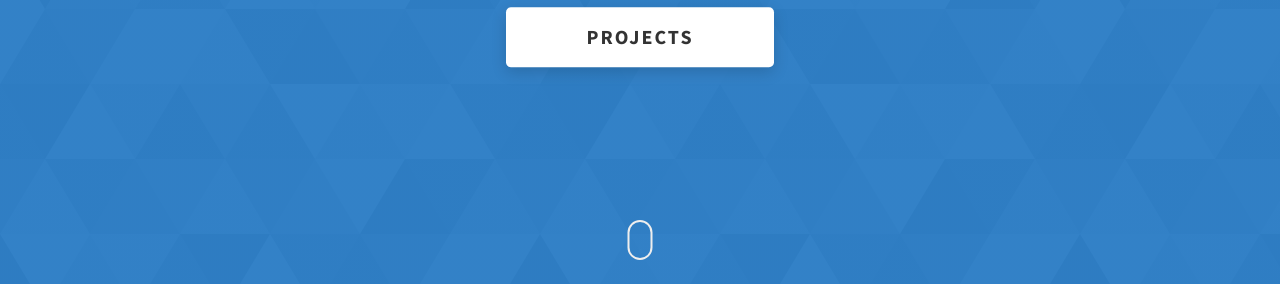
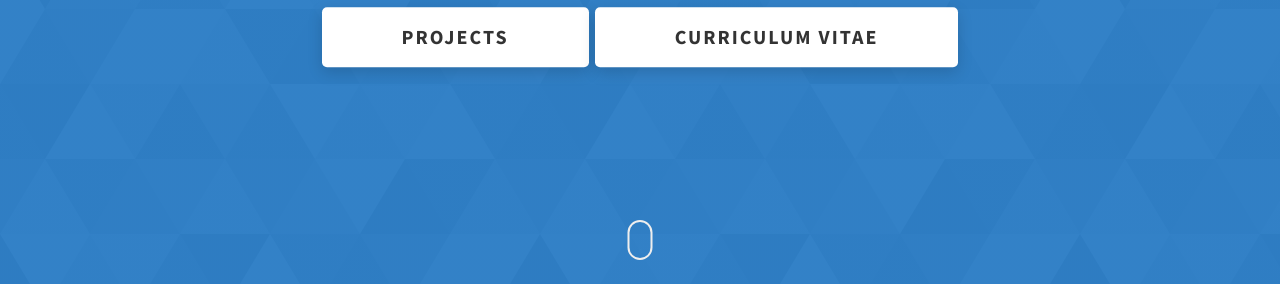
Before and after one commit to taufiqpsumarna/portfolio_old, a website: page index.html in a window 1280 px wide. Shown: the part 516-800 px from the top of the page. Drawn offline with Linux system fonts and the light colour scheme.

Commit message:
Update CV Button

```diff
--- a/index.html
+++ b/index.html
@@ -140,6 +140,8 @@
         </div>
         <div class="home-hero__cta">
           <a href="./index.html#projects" class="btn btn--bg">Projects</a>
+          &nbsp;
+          <a href="https://drive.google.com/drive/folders/11r48NbZ7hi6qV8i9R1Sg8x3jIggjfVU4?usp=sharing" class="btn btn--bg">Curriculum Vitae</a>
         </div>
       </div>
       <div class="home-hero__socials">
```
